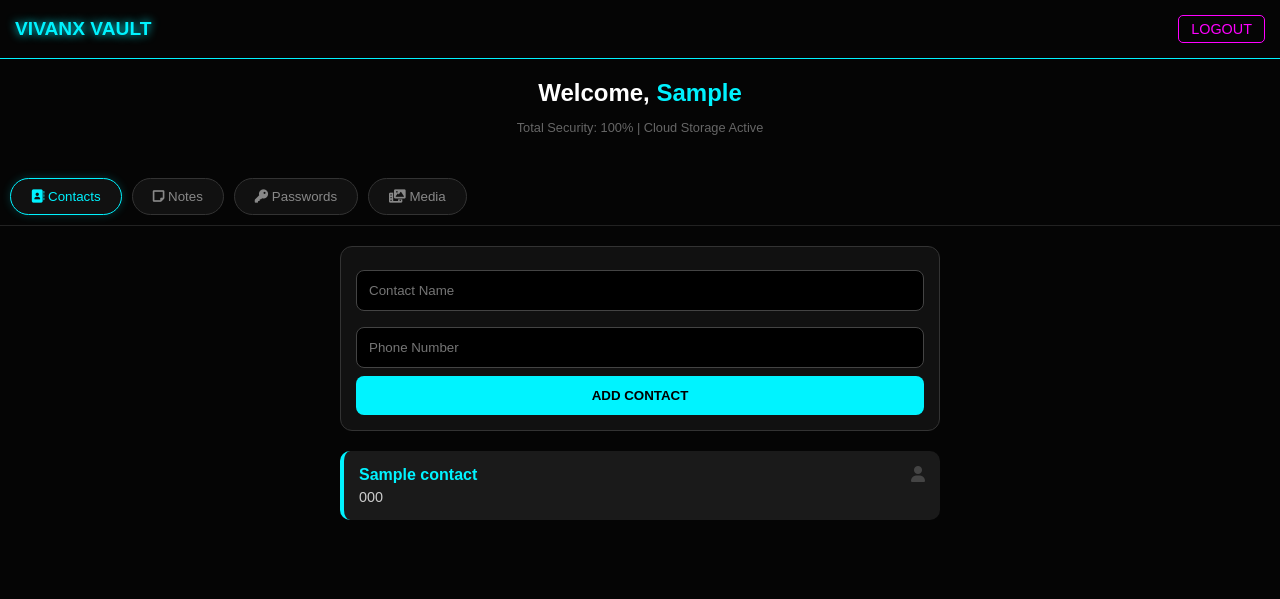
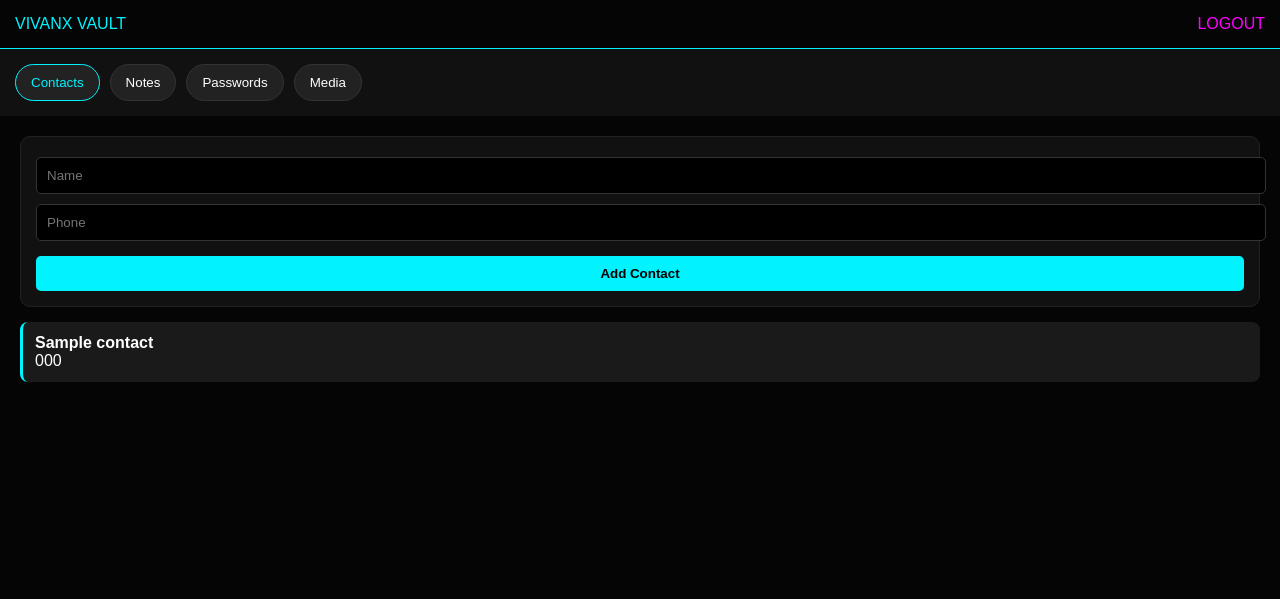
Before and after one commit to vivan0788/VivanX-Vault, a Flask app: page /dashboard in a window 1280 px wide. Shown: the top 599 px of the page. Run offline with Flask 3, Linux system fonts and the light colour scheme; the visitor is signed in with stand-in values (Sample User, id 1); grey boxes marked "Sample" are stand-in pictures; a database or web service that is not in the repository returns one stand-in record (values such as "Sample title"); some libraries are stand-ins or nearby versions.

Commit message:
Refactor dashboard HTML structure and styles

```diff
--- a/templates/dashboard.html
+++ b/templates/dashboard.html
@@ -1,149 +1,80 @@
 <!DOCTYPE html>
-<html lang="en">
+<html>
 <head>
-    <meta charset="UTF-8">
     <meta name="viewport" content="width=device-width, initial-scale=1.0">
-    <title>VivanX Vault - Ultimate Secure Locker</title>
+    <title>VivanX Vault</title>
     <link rel="stylesheet" href="https://cdnjs.cloudflare.com/ajax/libs/font-awesome/6.0.0/css/all.min.css">
     <style>
-        :root { --cyan: #00f3ff; --pink: #ff00ff; --bg: #050505; --card: #111; }
-        body { background: var(--bg); color: #fff; font-family: sans-serif; margin: 0; padding-bottom: 50px; }
-
-        /* Navbar */
-        .navbar { padding: 15px; border-bottom: 1px solid var(--cyan); display: flex; justify-content: space-between; align-items: center; position: sticky; top: 0; background: var(--bg); z-index: 100; }
-        .logo { color: var(--cyan); font-weight: bold; font-size: 1.2rem; text-shadow: 0 0 10px var(--cyan); }
-        .logout { color: var(--pink); text-decoration: none; border: 1px solid var(--pink); padding: 5px 12px; border-radius: 5px; font-size: 0.9rem; }
-
-        /* Welcome Section */
-        .welcome { text-align: center; padding: 20px; }
-        .welcome h2 { margin: 0; }
-        .welcome span { color: var(--cyan); text-transform: capitalize; }
-
-        /* Tabs Menu */
-        .tabs { display: flex; overflow-x: auto; gap: 10px; padding: 10px; border-bottom: 1px solid #222; }
-        .tab-btn { background: #111; border: 1px solid #333; color: #888; padding: 10px 20px; border-radius: 20px; white-space: nowrap; cursor: pointer; transition: 0.3s; }
-        .tab-btn.active { border-color: var(--cyan); color: var(--cyan); box-shadow: 0 0 10px rgba(0,243,255,0.2); }
-
-        /* Content Sections */
-        .content-section { display: none; padding: 20px; max-width: 600px; margin: auto; }
-        .content-section.active { display: block; }
-
-        /* Forms */
-        .form-box { background: var(--card); padding: 15px; border-radius: 12px; border: 1px solid #333; margin-bottom: 20px; }
-        input, textarea { width: 100%; padding: 12px; margin: 8px 0; background: #000; border: 1px solid #444; color: #fff; border-radius: 8px; box-sizing: border-box; }
-        .submit-btn { width: 100%; background: var(--cyan); color: #000; border: none; padding: 12px; border-radius: 8px; font-weight: bold; cursor: pointer; }
-
-        /* Data Cards */
-        .data-card { background: #1a1a1a; padding: 15px; border-radius: 10px; margin-bottom: 10px; border-left: 4px solid var(--cyan); position: relative; }
-        .data-card h4 { margin: 0; color: var(--cyan); }
-        .data-card p { margin: 5px 0 0; color: #ccc; font-size: 0.9rem; }
-        .data-card .icon-float { position: absolute; right: 15px; top: 15px; color: #444; }
-
-        /* Media Placeholder */
+        :root { --c: #00f3ff; --p: #ff00ff; --b: #050505; }
+        body { background: var(--b); color: #fff; font-family: sans-serif; margin: 0; }
+        .nav { padding: 15px; border-bottom: 1px solid var(--c); display: flex; justify-content: space-between; }
+        .tabs { display: flex; overflow-x: auto; gap: 10px; padding: 15px; background: #111; }
+        .tab-btn { background: #222; border: 1px solid #333; color: #fff; padding: 10px 15px; border-radius: 20px; white-space: nowrap; }
+        .tab-btn.active { border-color: var(--c); color: var(--c); }
+        .section { display: none; padding: 20px; }
+        .section.active { display: block; }
+        .box { background: #111; padding: 15px; border-radius: 10px; border: 1px solid #222; margin-bottom: 15px; }
+        input, textarea { width: 100%; padding: 10px; margin: 5px 0; background: #000; border: 1px solid #333; color: #fff; border-radius: 5px; }
+        .btn { width: 100%; padding: 10px; background: var(--c); border: none; font-weight: bold; border-radius: 5px; margin-top: 10px; }
+        .card { background: #1a1a1a; padding: 12px; border-radius: 8px; margin-bottom: 8px; border-left: 3px solid var(--c); }
         .media-grid { display: grid; grid-template-columns: 1fr 1fr; gap: 10px; }
-        .media-item { aspect-ratio: 1; background: #222; border-radius: 8px; display: flex; align-items: center; justify-content: center; border: 1px dashed #444; }
+        .m-item img, .m-item video { width: 100%; border-radius: 5px; border: 1px solid #333; }
     </style>
 </head>
 <body>
+    <div class="nav"><span style="color:var(--c)">VIVANX VAULT</span> <a href="/logout" style="color:var(--p);text-decoration:none">LOGOUT</a></div>
 
-    <div class="navbar">
-        <div class="logo">VIVANX VAULT</div>
-        <a href="/logout" class="logout">LOGOUT</a>
+    <div class="tabs">
+        <button class="tab-btn active" onclick="tab('contacts')">Contacts</button>
+        <button class="tab-btn" onclick="tab('notes')">Notes</button>
+        <button class="tab-btn" onclick="tab('pass')">Passwords</button>
+        <button class="tab-btn" onclick="tab('media')">Media</button>
     </div>
 
-    <div class="welcome">
-        <h2>Welcome, <span>{{ username }}</span></h2>
-        <p style="font-size: 0.8rem; color: #666;">Total Security: 100% | Cloud Storage Active</p>
+    <div id="contacts" class="section active">
+        <form class="box" action="/add_contact" method="POST">
+            <input name="name" placeholder="Name" required>
+            <input name="phone" placeholder="Phone" required>
+            <button class="btn">Add Contact</button>
+        </form>
+        {% for c in vault.contacts %}<div class="card"><b>{{c.name}}</b><br>{{c.phone}}</div>{% endfor %}
     </div>
 
-    <div class="tabs">
-        <button class="tab-btn active" onclick="openTab('contacts')"><i class="fas fa-address-book"></i> Contacts</button>
-        <button class="tab-btn" onclick="openTab('notes')"><i class="fas fa-sticky-note"></i> Notes</button>
-        <button class="tab-btn" onclick="openTab('passwords')"><i class="fas fa-key"></i> Passwords</button>
-        <button class="tab-btn" onclick="openTab('media')"><i class="fas fa-photo-video"></i> Media</button>
+    <div id="notes" class="section">
+        <form class="box" action="/add_note" method="POST">
+            <input name="title" placeholder="Title" required>
+            <textarea name="content" placeholder="Note content..."></textarea>
+            <button class="btn">Save Note</button>
+        </form>
+        {% for n in vault.notes %}<div class="card"><b>{{n.title}}</b><br>{{n.content}}</div>{% endfor %}
     </div>
 
-    <div id="contacts" class="content-section active">
-        <div class="form-box">
-            <form action="/add_contact" method="POST">
-                <input type="text" name="name" placeholder="Contact Name" required>
-                <input type="number" name="phone" placeholder="Phone Number" required>
-                <button type="submit" class="submit-btn">ADD CONTACT</button>
-            </form>
-        </div>
-        <div class="list">
-            {% for c in vault.contacts %}
-            <div class="data-card">
-                <h4>{{ c.name }}</h4>
-                <p>{{ c.phone }}</p>
-                <i class="fas fa-user icon-float"></i>
-            </div>
-            {% endfor %}
-        </div>
+    <div id="pass" class="section">
+        <form class="box" action="/add_password" method="POST">
+            <input name="site" placeholder="Site Name" required>
+            <input name="acc_pass" type="password" placeholder="Password" required>
+            <button class="btn">Save Login</button>
+        </form>
+        {% for p in vault.passwords %}<div class="card"><b>{{p.site}}</b><br>**** (Saved)</div>{% endfor %}
     </div>
 
-    <div id="notes" class="content-section">
-        <div class="form-box">
-            <form action="/add_note" method="POST">
-                <input type="text" name="title" placeholder="Note Title" required>
-                <textarea name="content" rows="3" placeholder="Write your secret note here..."></textarea>
-                <button type="submit" class="submit-btn">SAVE NOTE</button>
-            </form>
-        </div>
-        <div class="list">
-            {% for n in vault.notes %}
-            <div class="data-card">
-                <h4>{{ n.title }}</h4>
-                <p>{{ n.content }}</p>
-                <i class="fas fa-pen icon-float"></i>
-            </div>
-            {% endfor %}
-        </div>
-    </div>
-
-    <div id="passwords" class="content-section">
-        <div class="form-box">
-            <form action="/add_password" method="POST">
-                <input type="text" name="site" placeholder="Website/App Name" required>
-                <input type="password" name="acc_pass" placeholder="Password" required>
-                <button type="submit" class="submit-btn">SAVE PASSWORD</button>
-            </form>
-        </div>
-        <div class="list">
-            {% for p in vault.passwords %}
-            <div class="data-card" style="border-left-color: var(--pink);">
-                <h4>{{ p.site }}</h4>
-                <p>•••••••• (Click to view)</p>
-                <i class="fas fa-shield-alt icon-float"></i>
-            </div>
-            {% endfor %}
-        </div>
-    </div>
-
-    <div id="media" class="content-section">
-        <div class="form-box" style="text-align: center;">
-            <i class="fas fa-cloud-upload-alt" style="font-size: 2rem; color: var(--cyan);"></i>
-            <p>Photos, Videos & Audio</p>
-            <form action="/upload_media" method="POST" enctype="multipart/form-data">
-                <input type="file" name="file" accept="image/*,video/*,audio/*">
-                <button type="submit" class="submit-btn" style="background: var(--pink); color: #fff;">UPLOAD FILE</button>
-            </form>
-        </div>
+    <div id="media" class="section">
+        <form class="box" action="/upload_media" method="POST" enctype="multipart/form-data">
+            <input type="file" name="file" required>
+            <button class="btn" style="background:var(--p);color:#fff">Upload to Cloud</button>
+        </form>
         <div class="media-grid">
-            <div class="media-item"><i class="fas fa-plus"></i></div>
-            <div class="media-item"><i class="fas fa-plus"></i></div>
+            {% for img in vault.media.images %}<div class="m-item"><img src="{{img.url}}"></div>{% endfor %}
+            {% for vid in vault.media.videos %}<div class="m-item"><video src="{{vid.url}}" controls></video></div>{% endfor %}
+            {% for aud in vault.media.audio %}<div class="m-item"><audio src="{{aud.url}}" controls style="width:100%"></audio></div>{% endfor %}
         </div>
     </div>
 
     <script>
-        function openTab(tabId) {
-            // Hide all sections
-            document.querySelectorAll('.content-section').forEach(s => s.classList.remove('active'));
-            // Deactivate all buttons
+        function tab(t) {
+            document.querySelectorAll('.section').forEach(s => s.classList.remove('active'));
             document.querySelectorAll('.tab-btn').forEach(b => b.classList.remove('active'));
-
-            // Show current
-            document.getElementById(tabId).classList.add('active');
+            document.getElementById(t).classList.add('active');
             event.currentTarget.classList.add('active');
         }
     </script>
```
